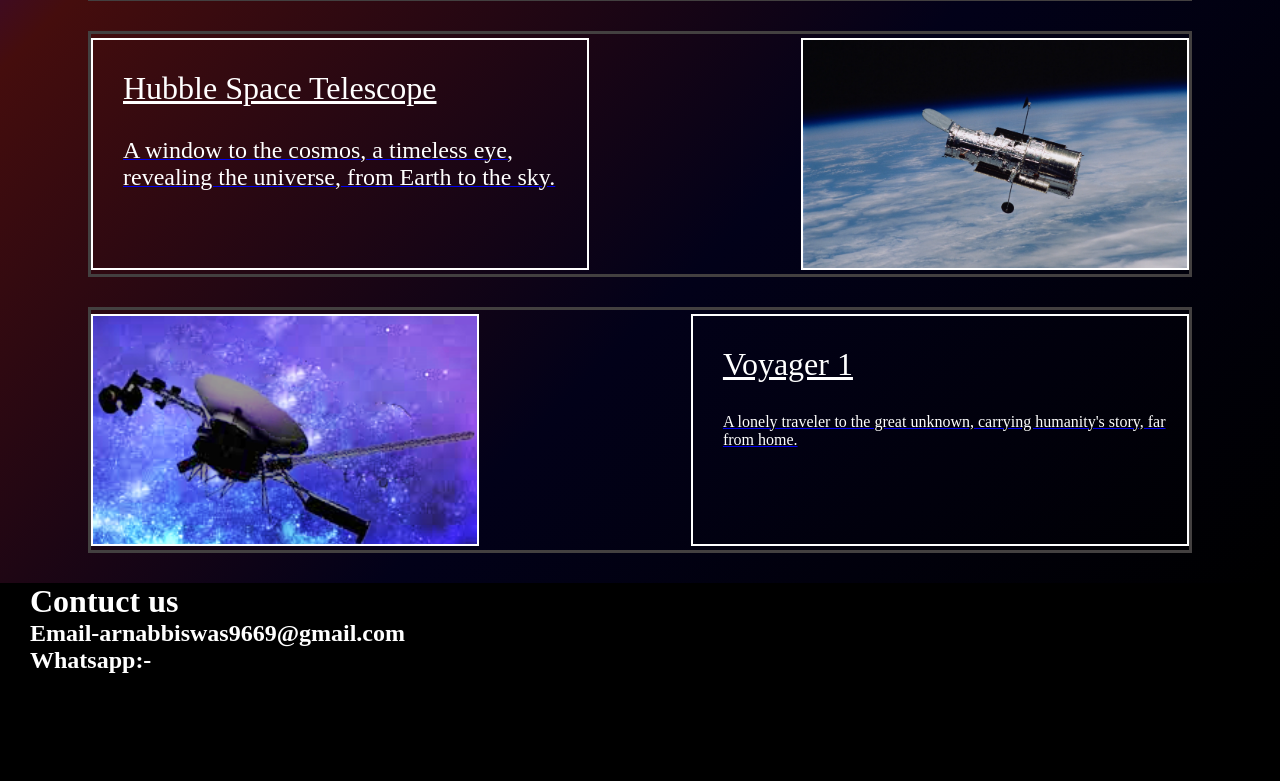
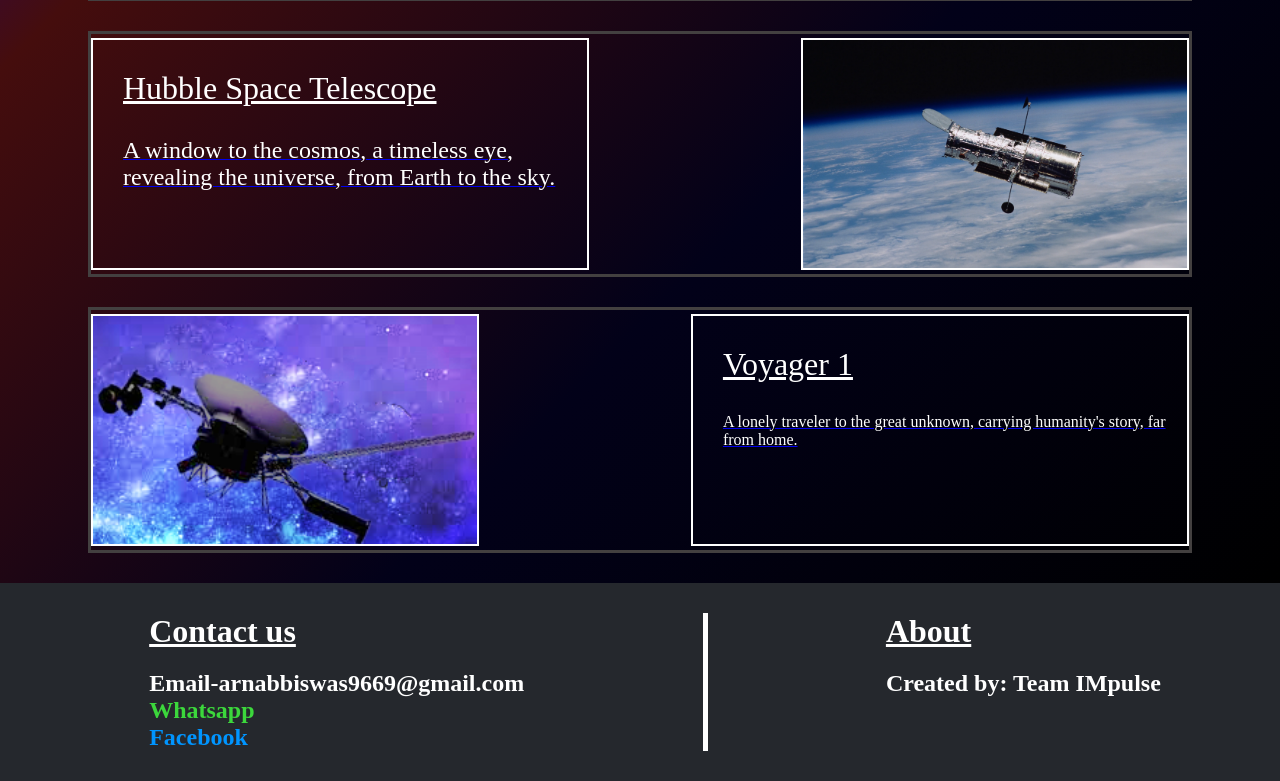
Before and after one commit to ARNAB9669/Eye_of_Universe, a plain HTML site: page index.html in a window 1280 px wide. Shown: the part 2785-3566 px from the top of the page. Before the commit the page ends 3459 px from the top, so only its background shows below. Drawn offline with Linux system fonts and the light colour scheme; a web font is replaced by a local one.

Commit message:
Add files via upload

```diff
--- a/index.html
+++ b/index.html
@@ -232,16 +232,31 @@
 
     <footer>
         <div class="left" style="color: white;">
-            <h1>Contuct us</h1>
-            <div style="display: flex; align-items: center;">
-                <h2>Email-</h2>
-                <h2 class="e-mail">arnabbiswas9669@gmail.com</h2>
+            <h1  style="text-decoration: underline;" >Contact us</h1>
+            <div class="left_content">
+                <div style="display: flex; align-items: center;">
+                    <h2>Email-</h2>
+                    <h2 class="e-mail">arnabbiswas9669@gmail.com</h2>
+                </div>
+                <h2><a style="text-decoration: none; color:rgb(60, 215, 60)"
+                        href="https://chat.whatsapp.com/LgMGmYeN21ALE9di2kwtlG?mode=ems_copy_c">Whatsapp</a></h2>
+                <h2><a style="text-decoration: none; color:rgb(0, 149, 255)"
+                        href="https://www.facebook.com/share/g/1BFTR5PhkR/">Facebook</a></h2>
             </div>
-            <h2>Whatsapp:-</h2>
         </div>
-        <div class="rigth"></div>
+        <div class="mid">
+
+        </div>
+        <div style="color: white;" class="rigth">
+            <h1 style="text-decoration: underline;">About</h1>
+            <div class="right_content">
+                <h2>Created by: Team IMpulse</h2>
+
+            </div>
+        </div>
     </footer>
 
+    <script src="script.js"></script>
 </body>
 
 </html>
--- a/script.js
+++ b/script.js
@@ -0,0 +1 @@
+document.title="Get ready to explore"
--- a/style.css
+++ b/style.css
@@ -309,6 +309,24 @@
     height: 100%;
 }
 /* This was the wned of mission and body */
+footer{
+    background-color: rgb(37, 40, 45);
+    padding: 30px;
+    display: flex;
+    justify-content: space-around;
+}
 .e-mail:hover{
     color: aqua;
 }
+.mid{
+    width: 5px;
+    background-color: white;
+}
+.left_content{
+    padding-top:20px;
+}
+.right_content{
+    padding-top:20px;
+}
+/* Dektop view landing page ends here */
+/* starts coding below  */
```
